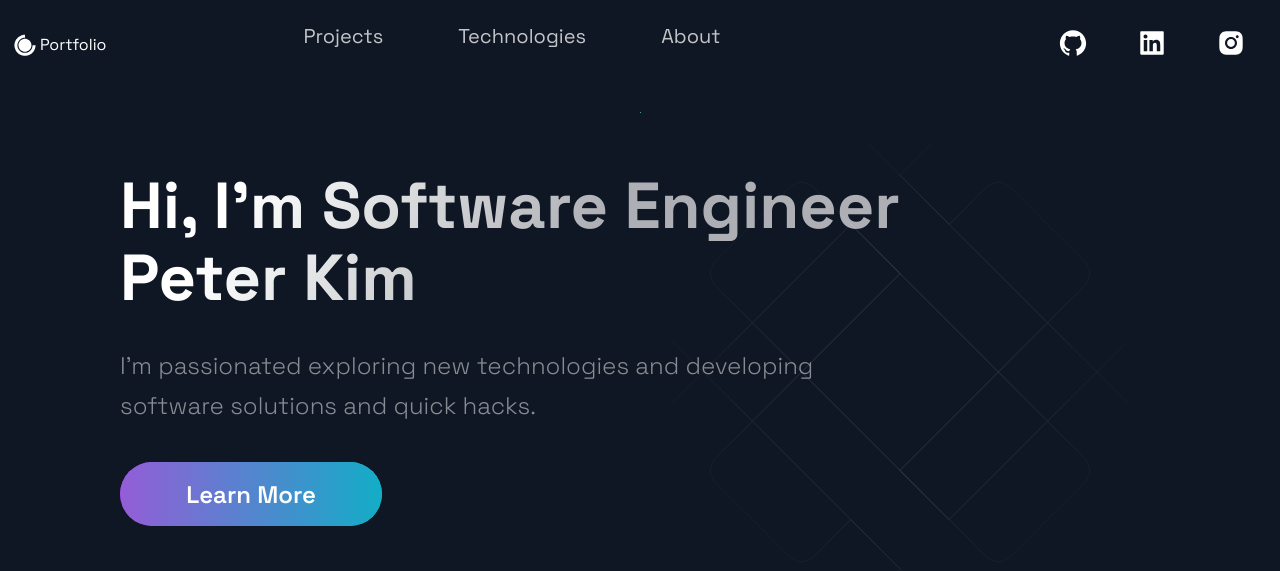
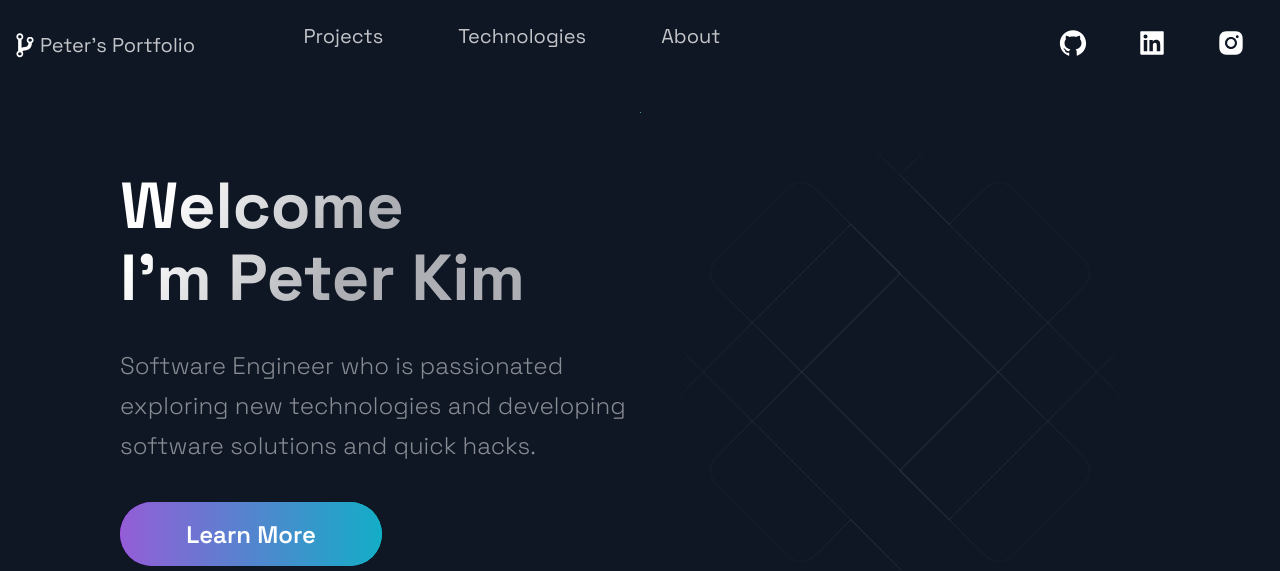
Before and after one commit to Taesan-Peter-Kim-Code/Portfolio_Website, a Next.js app: page / in a window 1280 px wide. Shown: the top 571 px of the page. Built offline with nearby package versions, Linux system fonts and the light colour scheme.

Commit message:
modified headers

```diff
--- a/src/components/Header/Header.js
+++ b/src/components/Header/Header.js
@@ -1,7 +1,7 @@
 import Link from 'next/link';
 import React from 'react';
 import { AiFillGithub, AiFillInstagram, AiFillLinkedin } from 'react-icons/ai';
-import { DiCssdeck } from 'react-icons/di';
+import { DiCode, DiCssdeck, DiGhost, DiGitBranch, DiTerminal, DiVisualstudio } from 'react-icons/di';
 
 import { Container, Div1, Div2, Div3, NavLink, SocialIcons } from './HeaderStyles';
 
@@ -9,8 +9,8 @@ const Header = () =>  (
   <Container>
     <Div1>
       <Link href="/">
-        <a style={{ display: "flex", alignItems: "center", color: "white", marginBottom: '20;' }}>
-          <DiCssdeck size="3rem" /> <span>Portfolio</span>
+        <a style={{ display: "flex", alignItems: "center", color: "white"}}>
+          <DiGitBranch size="3rem" /> <NavLink>Peter's Portfolio</NavLink>
         </a>
       </Link>
     </Div1>
--- a/src/components/Hero/Hero.js
+++ b/src/components/Hero/Hero.js
@@ -8,11 +8,11 @@ const Hero = (props) => (
   <Section row nopadding>
     <LeftSection>
       <SectionTitle main center>
-        Hi, I'm Software Engineer <br />
-        Peter Kim
+        Welcome <br />
+        I'm Peter Kim
       </SectionTitle>
       <SectionText>
-        I'm passionated exploring new technologies and developing software solutions and quick hacks.
+        Software Engineer who is passionated exploring new technologies and developing software solutions and quick hacks.
       </SectionText>
       <Button onClick={() => window.location = 'https://www.linkedin.com/in/peter-kim-436782183/'}>Learn More</Button>
     </LeftSection>
```
